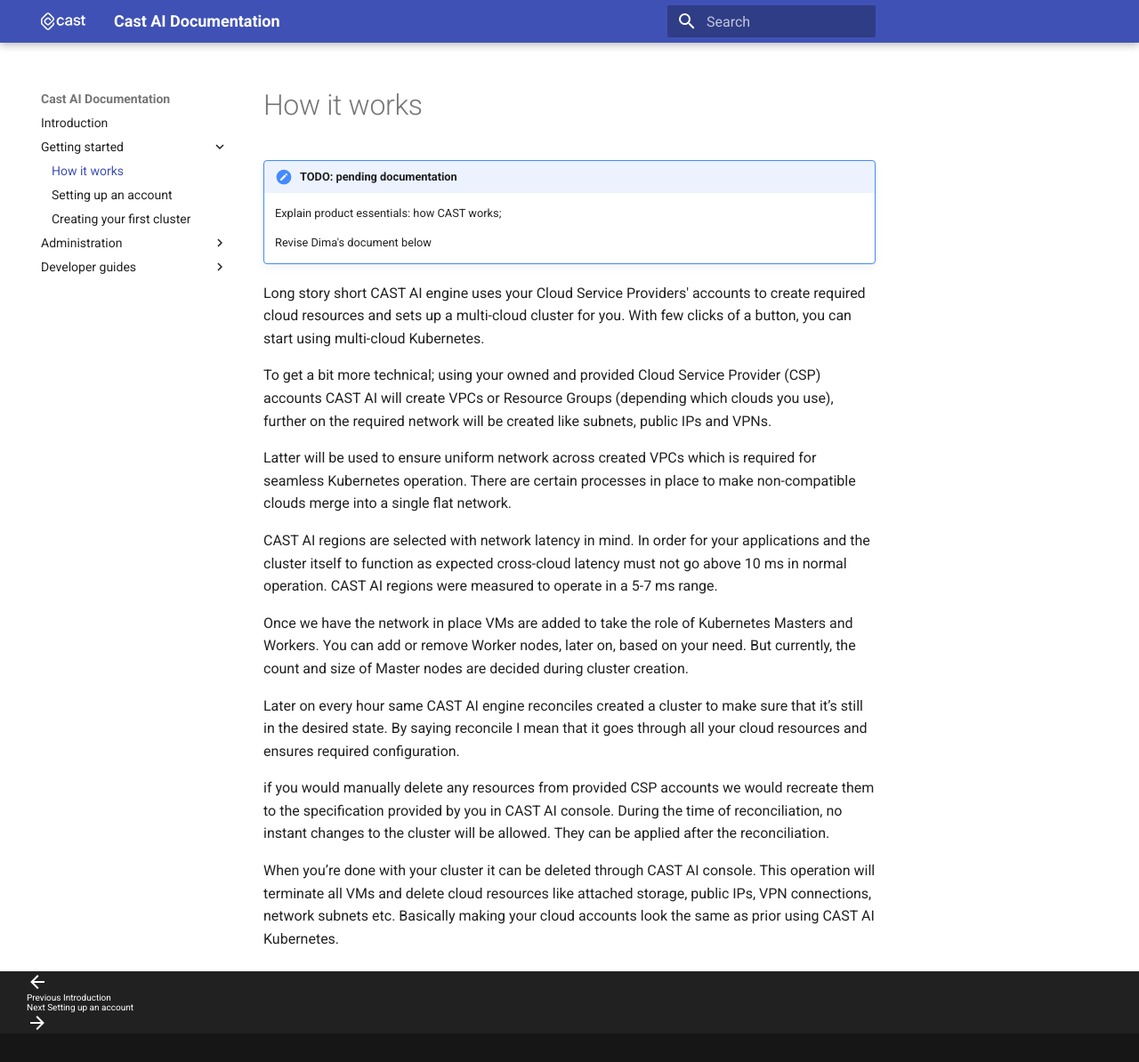
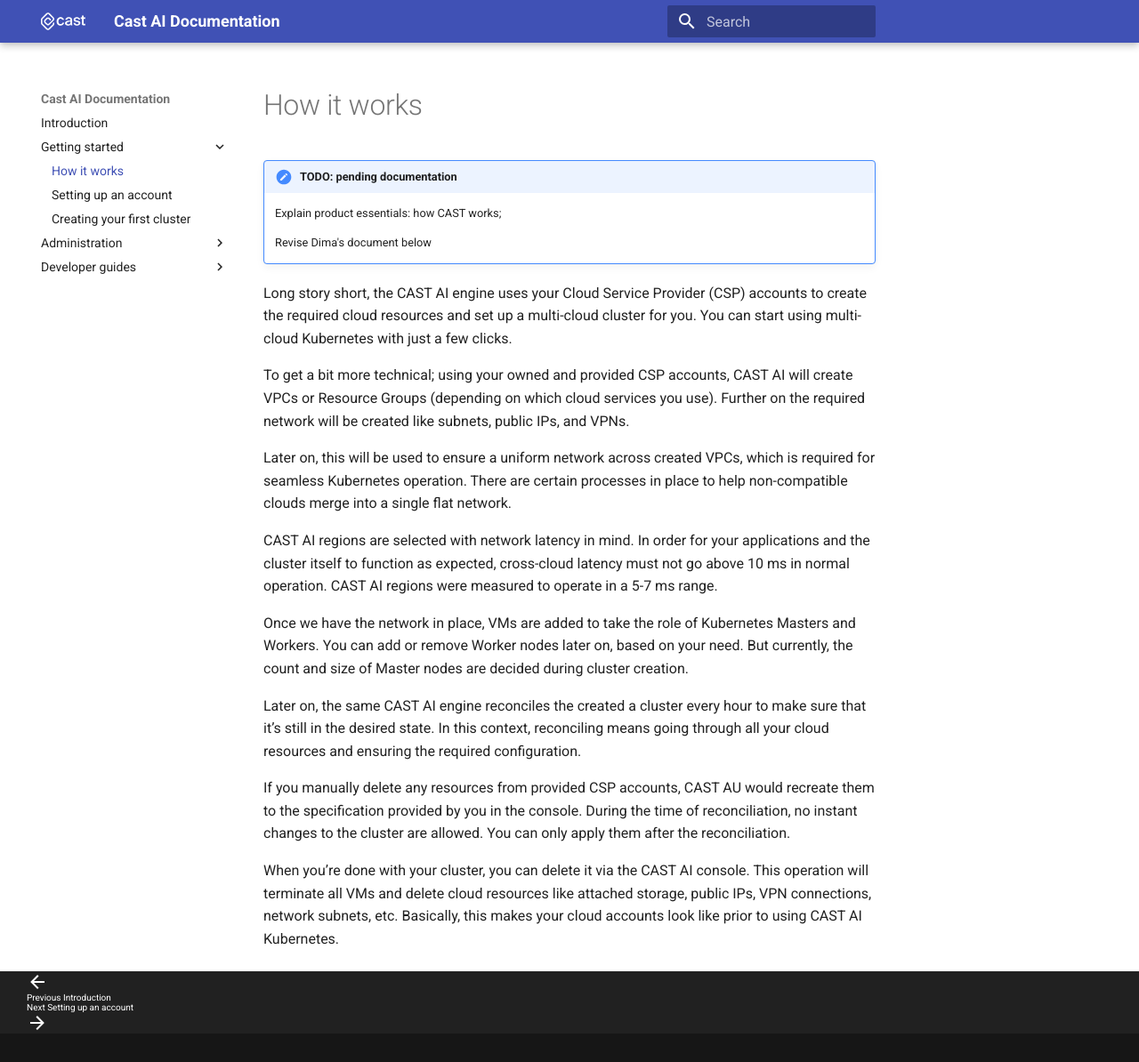
Before and after one commit to castai/docs, an MkDocs documentation site: the page built from docs/getting-started/how-it-works.md, in a window 1280 px wide and 1194 px high. Shown: the whole window at 89% size. Built offline with MkDocs 1.6.1 and Material for MkDocs 9.7.7, drawn with Linux system fonts in a browser that asks for light colours.

Commit message:
Update how-it-works.md

```diff
--- a/docs/getting-started/how-it-works.md
+++ b/docs/getting-started/how-it-works.md
@@ -7,20 +7,18 @@
     Revise Dima's document below
 
 
-Long story short CAST AI engine uses your Cloud Service Providers' accounts to create required cloud resources and sets up a multi-cloud cluster for you.
-With few clicks of a button, you can start using multi-cloud Kubernetes.
+Long story short, the CAST AI engine uses your Cloud Service Provider (CSP) accounts to create the required cloud resources and set up a multi-cloud cluster for you. You can start using multi-cloud Kubernetes with just a few clicks.
 
-To get a bit more technical; using your owned and provided Cloud Service Provider (CSP) accounts CAST AI will create VPCs or Resource Groups (depending which clouds you use), further on the required network will be created like subnets, public IPs and VPNs.
+To get a bit more technical; using your owned and provided CSP accounts, CAST AI will create VPCs or Resource Groups (depending on which cloud services you use). Further on the required network will be created like subnets, public IPs, and VPNs.
 
+Later on, this will be used to ensure a uniform network across created VPCs, which is required for seamless Kubernetes operation. There are certain processes in place to help non-compatible clouds merge into a single flat network.
 
-Latter will be used to ensure uniform network across created VPCs which is required for seamless Kubernetes operation. There are certain processes in place to make non-compatible clouds merge into a single flat network.
+CAST AI regions are selected with network latency in mind. In order for your applications and the cluster itself to function as expected, cross-cloud latency must not go above 10 ms in normal operation. CAST AI regions were measured to operate in a 5-7 ms range.
 
-CAST AI regions are selected with network latency in mind. In order for your applications and the cluster itself to function as expected cross-cloud latency must not go above 10 ms in normal operation. CAST AI regions were measured to operate in a 5-7 ms range.
+Once we have the network in place, VMs are added to take the role of Kubernetes Masters and Workers. You can add or remove Worker nodes later on, based on your need. But currently, the count and size of Master nodes are decided during cluster creation.
 
-Once we have the network in place VMs are added to take the role of Kubernetes Masters and Workers. You can add or remove Worker nodes, later on, based on your need. But currently, the count and size of Master nodes are decided during cluster creation.
+Later on, the same CAST AI engine reconciles the created a cluster every hour to make sure that it’s still in the desired state. In this context, reconciling means going through all your cloud resources and ensuring the required configuration.
 
-Later on every hour same CAST AI engine reconciles created a cluster to make sure that it’s still in the desired state. By saying reconcile I mean that it goes through all your cloud resources and ensures required configuration.
+If you manually delete any resources from provided CSP accounts, CAST AU would recreate them to the specification provided by you in the console. During the time of reconciliation, no instant changes to the cluster are allowed. You can only apply them after the reconciliation.
 
-if you would manually delete any resources from provided CSP accounts we would recreate them to the specification provided by you in CAST AI console. During the time of reconciliation, no instant changes to the cluster will be allowed. They can be applied after the reconciliation.
-
-When you’re done with your cluster it can be deleted through CAST AI console. This operation will terminate all VMs and delete cloud resources like attached storage, public IPs, VPN connections, network subnets etc. Basically making your cloud accounts look the same as prior using CAST AI Kubernetes.
+When you’re done with your cluster, you can delete it via the CAST AI console. This operation will terminate all VMs and delete cloud resources like attached storage, public IPs, VPN connections, network subnets, etc. Basically, this makes your cloud accounts look like prior to using CAST AI Kubernetes.
```
